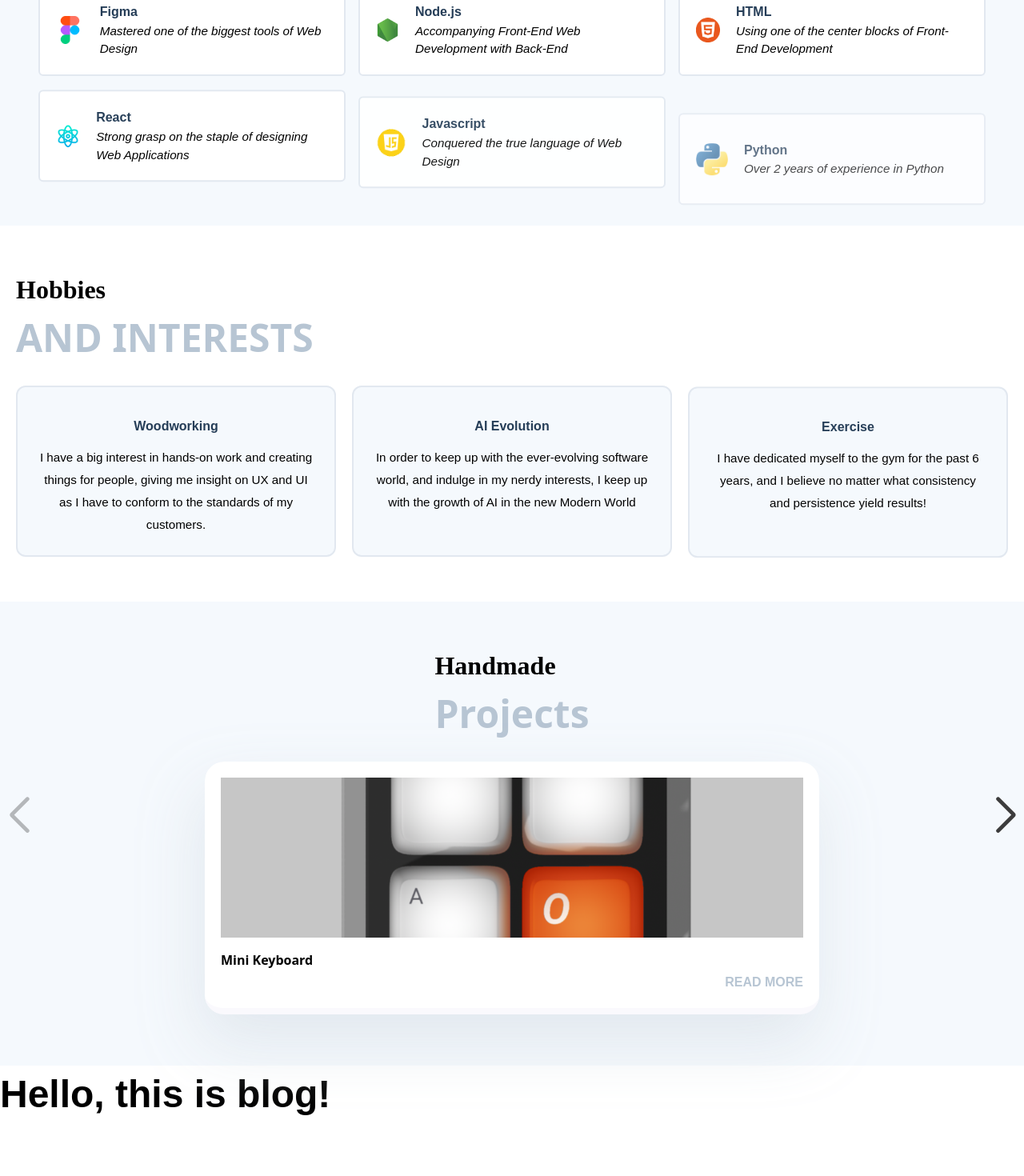
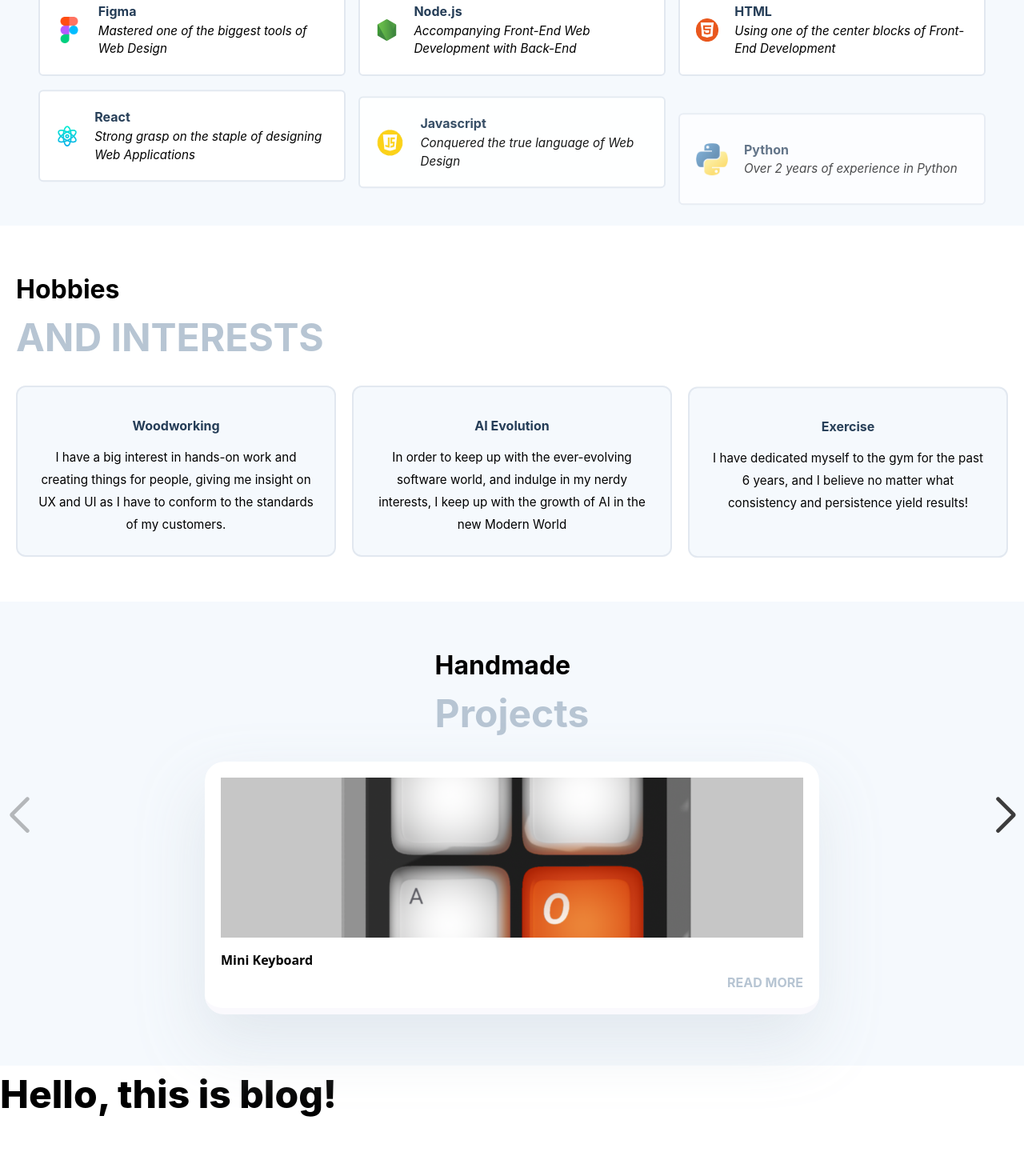
Before and after one commit to Sridhar-C-25/react_portfolio_2, a React (Vite) app: page / in a window 1280 px wide. Shown: the part 1020-2490 px from the top of the page at 80% size. Built offline with nearby package versions, Linux system fonts and the light colour scheme.

Commit message:
font changes

```diff
--- a/src/index.css
+++ b/src/index.css
@@ -1,11 +1,9 @@
-/* index.css */
+
 
 @import 'tailwindcss/base';
 @import 'tailwindcss/components';
 @import 'tailwindcss/utilities';
-@import url("https://fonts.googleapis.com/css2?family=Inria+Serif:wght@700&display=swap");
-@import url("https://fonts.googleapis.com/css2?family=Poppins:wght@100;200;300;400;500;600;700;800;900&display=swap");
-@import url("https://fonts.googleapis.com/css2?family=Paprika&display=swap");
+@import url("https://fonts.googleapis.com/css2?family=Inter:wght@100;200;300;400;500;600;700;800;900&display=swap");
 
 html {
   scroll-behavior: smooth;
@@ -23,48 +21,49 @@ span {
 }
 
 h1 {
-  font-family: 'Poppins', sans-serif;
+  font-family: 'Inter', sans-serif;
   font-size: 3rem;
   font-weight: 800;
 }
 
 h2 {
-  font-family: 'Inria Serif', serif;
+  font-family: 'Inter', sans-serif;
   font-size: 2.5rem;
   font-weight: bold;
 }
 
 h3 {
-  font-family: 'Paprika', sans-serif;
+  font-family: 'Inter', sans-serif;
   font-size: 2.5rem;
 }
 
 h4 {
+  font-family: 'Inter', sans-serif;
   font-size: 3rem;
   font-weight: bold;
 }
 
 h6 {
-  font-family: 'Paprika', sans-serif;
+  font-family: 'Inter', sans-serif;
   font-weight: bold;
   color: #253D57;
   line-height: 1.6;
 }
 
 p {
-  font-family: 'Poppins', sans-serif;
+  font-family: 'Inter', sans-serif;
   font-size: 0.95rem;
 }
 
 button {
-  font-family: 'Poppins', sans-serif;
+  font-family: 'Inter', sans-serif;
 }
 
 input,
 textarea {
   background-color: transparent;
   outline: none;
-  font-family: 'Poppins', sans-serif;
+  font-family: 'Inter', sans-serif;
 }
 
 body {
@@ -103,103 +102,3 @@ body {
 .bg-light-primary {
   background-color: #F5F9FD; /* Change the background color for light mode */
 }
-
-
-/*
-
-
-@import 'tailwindcss/base';
-@import 'tailwindcss/components';
-@import 'tailwindcss/utilities';
-@import url("https://fonts.googleapis.com/css2?family=Inria+Serif:wght@700&display=swap");
-@import url("https://fonts.googleapis.com/css2?family=Poppins:wght@100;200;300;400;500;600;700;800;900&display=swap");
-@import url("https://fonts.googleapis.com/css2?family=Paprika&display=swap");
-
-html {
-  scroll-behavior: smooth;
-}
-
-h1,
-h2,
-h3,
-h4,
-h5,
-h6,
-p,
-span {
-  color: var(--text-dark-primary);
-}
-
-h1 {
-  font-family: 'Poppins', sans-serif;
-  font-size: 3rem;
-  font-weight: 800;
-}
-
-h2 {
-  font-family: 'Inria Serif', serif;
-  font-size: 2.5rem;
-  font-weight: bold;
-}
-
-h3 {
-  font-family: 'Paprika', sans-serif;
-  font-size: 2.5rem;
-}
-
-h4 {
-  font-size: 3rem;
-  font-weight: bold;
-}
-
-h6 {
-  font-family: 'Paprika', sans-serif;
-  font-weight: bold;
-  color: #253D57;
-  line-height: 1.6;
-}
-
-p {
-  font-family: 'Poppins', sans-serif;
-  font-size: 0.95rem;
-}
-
-button {
-  font-family: 'Poppins', sans-serif;
-}
-
-input,
-textarea {
-  background-color: transparent;
-  outline: none;
-  font-family: 'Poppins', sans-serif;
-}
-
-body {
-  transition: background-color 0.5s ease-in-out;
-}
-
-.btn {
-  padding: 0.5rem 1.5rem;
-  border-width: 2px;
-  border-radius: 0 0 1.5rem 0;
-  font-weight: medium;
-}
-
-.title {
-  font-size: 2rem;
-}
-
-.subtitle {
-  color: #B7C5D3;
-}
-
-.dark-mode {
-  background-color: #1a202c;
-  color: #ffffff;
-}
-
-.bg-dark-primary {
-  background-color: #1a202c;
-}
-*/
```
